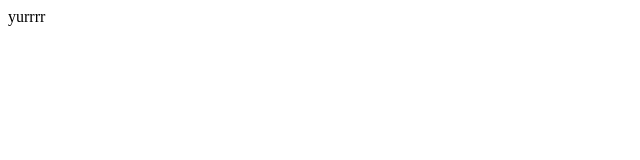
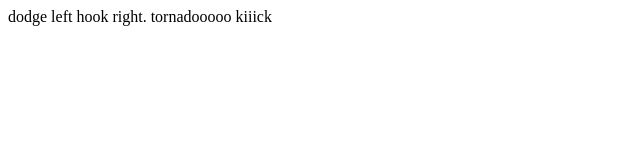
Before and after one commit to leon-prob/Autokatalog, a plain HTML site: page home.html in a window 1280 px wide. Shown: the whole page, without its empty margins (0-640 px from the left). Drawn offline with Linux system fonts and the light colour scheme.

Commit message:
Update home.html

```diff
--- a/home.html
+++ b/home.html
@@ -3,6 +3,6 @@
         <link rel="stylesheet" href="home.css">
     </head>
     <body>
-        yurrrr
+        dodge left hook right. tornadooooo kiiick
     </body>
 </html>
```
